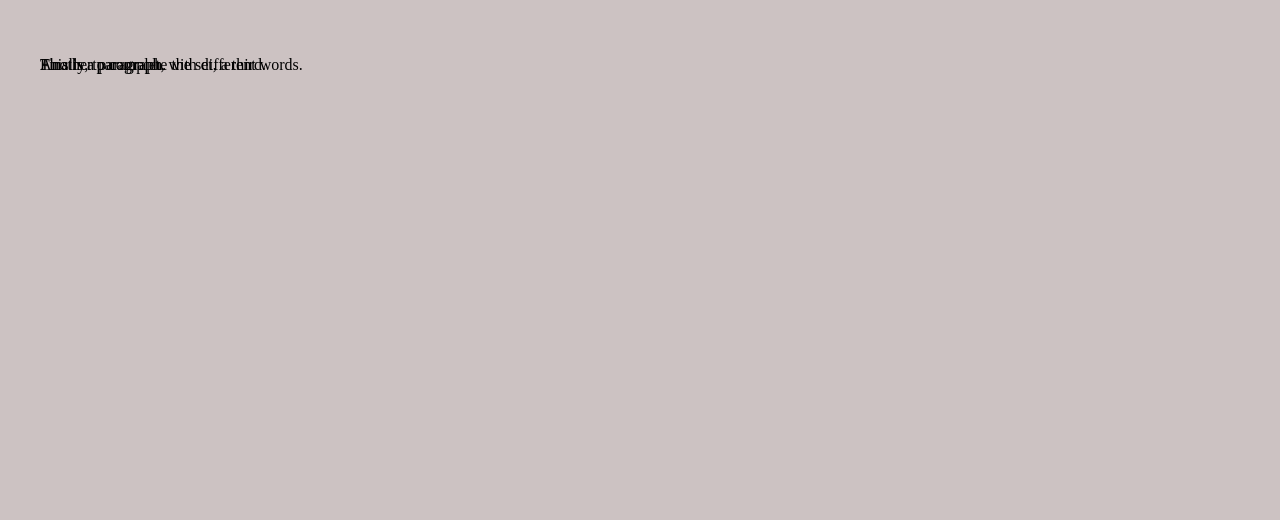
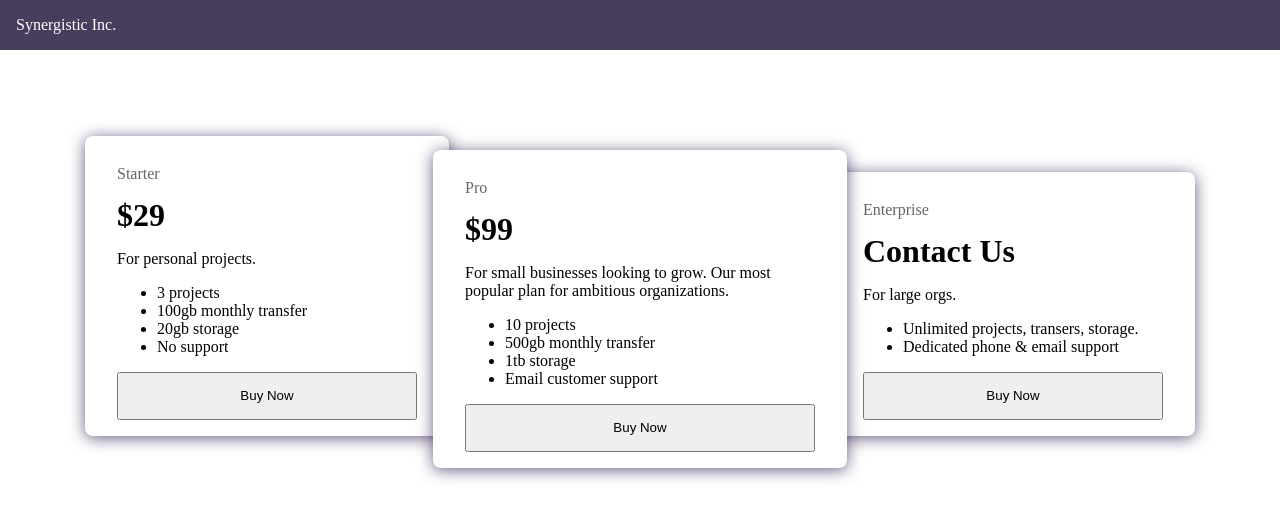
Before and after one commit to Mobinafshari/Josh-Css-Course-Exercises, a plain HTML site: page index.html in a window 1280 px wide. Drawn offline with Linux system fonts and the light colour scheme.

```diff
--- a/index.html
+++ b/index.html
@@ -7,16 +7,47 @@
     <title>Document</title>
   </head>
   <body>
-    <!-- <div class="card">
-      <h1>An Otter Essay</h1>
-      <p>
-        Otters have long, slim bodies and relatively short limbs. Their most
-        striking anatomical features are the powerful webbed feet used to swim,
-        and their seal-like abilities holding breath underwater.
-      </p>
-    </div> -->
-   <p>This is a paragraph.</p>
-<p>Another paragraph, with different words.</p>
-<p>Finally, to complete the set, a third.</p>
+    <header>
+  Synergistic Inc.
+</header>
+
+<section class="pricing">
+  <article class="card">
+    <h2>Starter</h2>
+    <div class="price">$29</div>
+    <p>For personal projects.</p>
+    <ul>
+      <li>3 projects</li>
+      <li>100gb monthly transfer</li>
+      <li>20gb storage</li>
+      <li>No support</li>
+    </ul>
+    <button>Buy Now</button>
+  </article>
+
+  <article class="primary card">
+    <h2>Pro</h2>
+    <div class="price">$99</div>
+    <p>For small businesses looking to grow. Our most popular plan for ambitious organizations.</p>
+    <ul>
+      <li>10 projects</li>
+      <li>500gb monthly transfer</li>
+      <li>1tb storage</li>
+      <li>Email customer support</li>
+    </ul>
+    <button>Buy Now</button>
+  </article>
+
+  <article class="card">
+    <h2>Enterprise</h2>
+    <div class="price">Contact Us</div>
+    <p>For large orgs.</p>
+    <ul>
+      <li>Unlimited projects, transers, storage.</li>
+      <li>Dedicated phone & email support</li>
+    </ul>
+    <button>Buy Now</button>
+  </article>
+</section>
   </body>
 </html>
--- a/styles.css
+++ b/styles.css
@@ -1,24 +1,65 @@
-body {
-  background: #ccc2c2;
-  padding: 32px;
+header {
+  position: fixed;
+  z-index: 2;
+}
+.pricing {
+  /*
+    Try removing me, and then
+    scroll the page.
+  */
+  isolation: isolate;
+}
+.card {
+  position: relative;
+  z-index: 1;
+}
+.primary.card {
+  z-index: 2;
+  margin: -32px -16px;
 }
 
+
+/* Decorative styles */
+header {
+  top: 0;
+  left: 0;
+  right: 0;
+  width: 100%;
+  padding: 1rem;
+  background: hsl(260deg 20% 30%);
+  color: white;
+}
 .card {
-  background-color: white;
-  padding: 32px;
+  flex: 1;
+  max-width: 300px;
+  padding: 16px 32px;
   border-radius: 8px;
+  background: white;
+  box-shadow: 0px 2px 16px hsl(260deg 50% 20% / 0.7);
 }
-
-h1 {
-  background: deeppink;
-  padding: 16px 32px;
-  margin-bottom: 24px;
+.primary.card {
+  flex: 1.25;
+  max-width: 350px;
+}
+.card h2 {
+  font-size: 1rem;
+  font-weight: 500;
+  color: hsl(0deg 0% 40%);
+}
+.price {
   font-size: 2rem;
-  margin-top: -48px;
-  text-align: center;
-  border-radius: 4px;
+  font-weight: 700;
 }
-
-p {
-  position: absolute;
+.card button {
+  width: 100%;
+  height: 3rem;
 }
+.pricing {
+  display: flex;
+  justify-content: center;
+  align-items: flex-end;
+}
+body {
+  padding: 128px 16px;
+  min-height: 150vh;
+}
```
Also changed, not shown: 1 other file.
